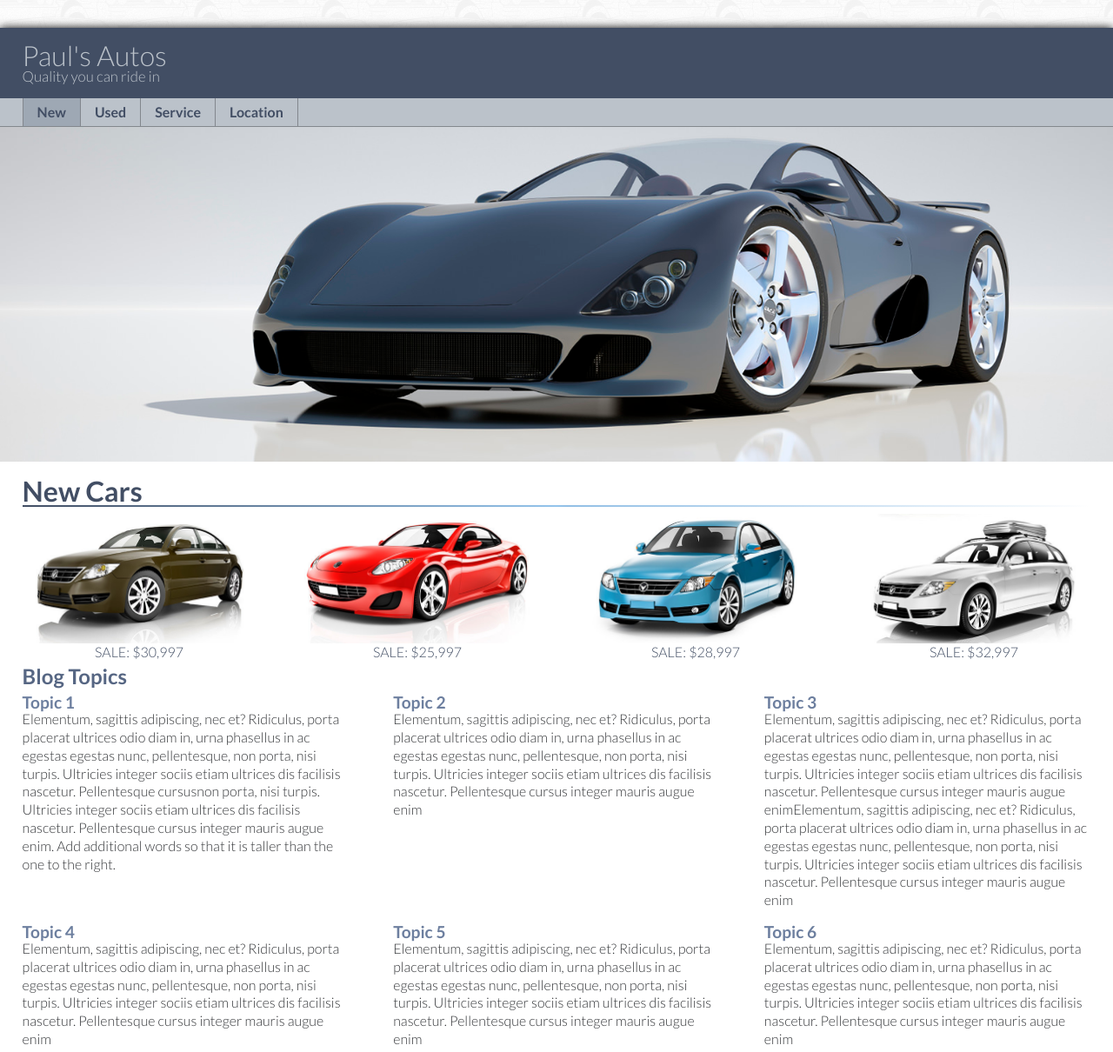
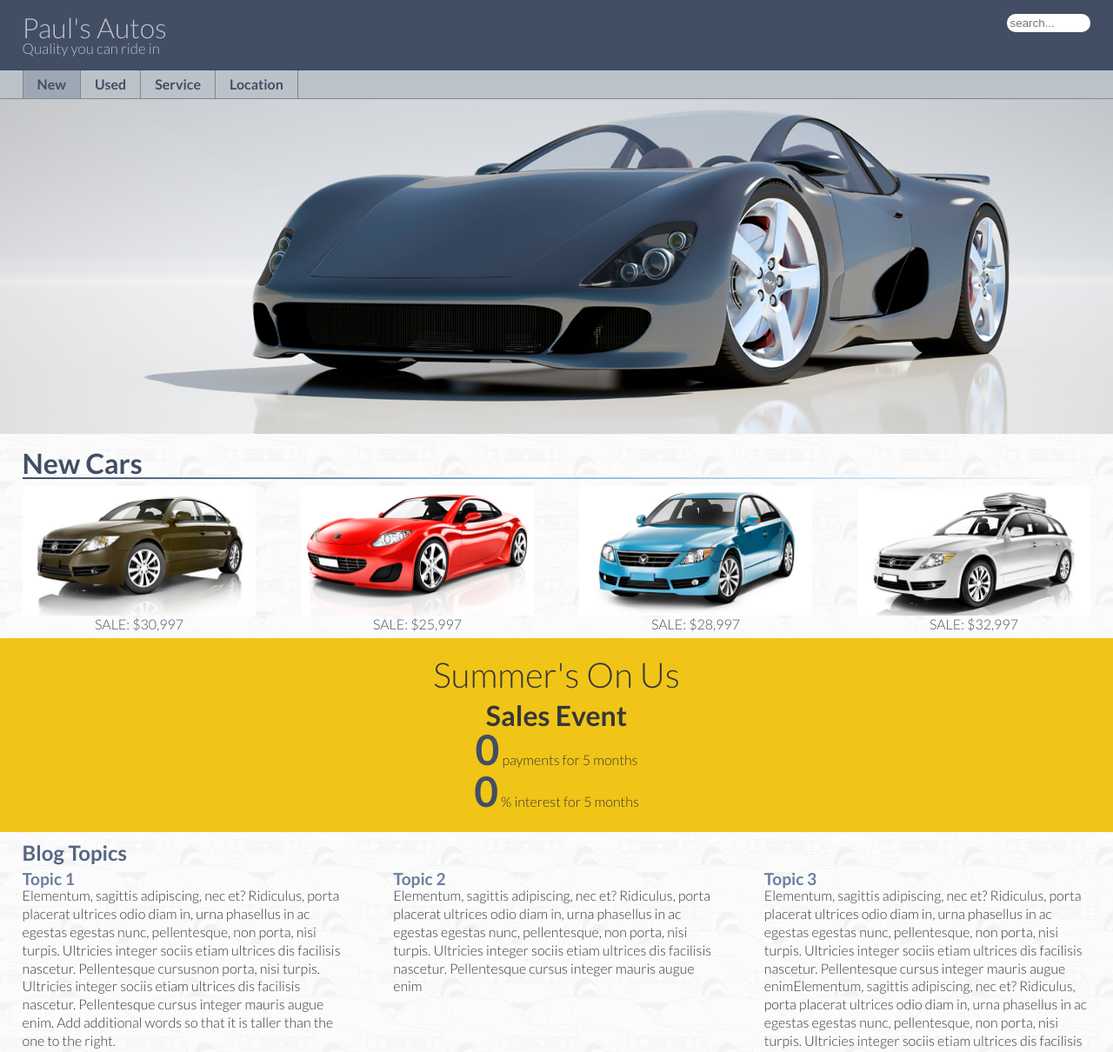
Before and after one commit to k-rahul94/rmf, a plain HTML site: page index.html in a window 1280 px wide. Shown: the top 1210 px of the page at 87% size. Drawn offline with Linux system fonts and the light colour scheme.

Commit message:
Completed Website

```diff
--- a/index.html
+++ b/index.html
@@ -9,9 +9,10 @@
     <link href="https://fonts.googleapis.com/css?family=Lato:300,700" rel="stylesheet">
 </head>
 <body>
-    <div id="wrapper">
+
     <!-- PAGE HEADER GOES HERE -->
     <header>
+        <form><input type="text" placeholder="search..."></form>
         <h1>Paul's Autos</h1>
         <h2>Quality you can ride in</h2>
     </header>
@@ -54,6 +55,13 @@
             <figcaption>SALE: $32,997</figcaption>
         </figure>
 
+        <div class="pop">
+            <p class="title">Summer's On Us</p>
+            <p class="subtitle">Sales Event</p>
+            <p class="copy"><span>0</span> payments for 5 months</p>
+            <p class="copy"><span>0</span> % interest for 5 months</p>
+        </div>
+
         <h2>Blog Topics</h2>
             <div class="blog">
                 <article>
@@ -95,6 +103,6 @@
     <footer>
         <p>&copy;2017 Paul's Auto &bull; <a href="tel:9875551234">987-555-1234</a></p>
     </footer>
-    </div>
+
 </body>
 </html>
--- a/scss/_small-default.scss
+++ b/scss/_small-default.scss
@@ -16,6 +16,17 @@ header {
     background-color: $primaryColor;
     color: $secondaryColor;
     padding: 1rem $gutter;
+
+    form {float:right;}
+    form input {
+        width: 6rem;
+        border-radius: 10px;
+        margin-right:2%;
+        padding: .2rem;
+        border: none;
+        transition: width .5s;
+    }
+    form input:focus{width:8rem;}
 
     h1 {
         font-size: 2rem;
@@ -106,6 +117,21 @@ main {
         margin: .5rem $gutter;
         width: 100% - $gutterdbl;
     }
+
+    div.pop {
+        background-color: $accent;
+        text-align: center;
+        clear: both;
+        padding: 1rem 0;
+        .title {font-size: 2.5rem;}
+        .subtitle {font-size: 2rem; font-weight: $boldWeight;}
+        .copy {padding: .5rem 0;}
+        .copy span {
+            font-size: 3rem;
+            color: $primaryColor;
+            font-weight: $boldWeight;
+        } // end span
+    }
 }
 //Overall styling for the FOOTER of the document
 footer {
--- a/scss/_variables.scss
+++ b/scss/_variables.scss
@@ -1,6 +1,7 @@
 $primaryColor: #424e64;
 $secondaryColor: #bbc2ca;
 $fontColor: #35373a;
+$accent: #f1c517;
 
 $defaultFont: 'Lato', sans-serif;
 $normalWeight: 300;
--- a/scss/styles.scss
+++ b/scss/styles.scss
@@ -1,9 +1,9 @@
 @import "variables";
 @import "reset";
 @import "small-default";
-@media only screen and (min-width: 560px) {
+@media only screen and (min-width: 35rem) {
     @import "medium";
 } /* end media query */
-@media only screen and (min-width: 1140px) {
+@media only screen and (min-width: 60rem) {
     @import "large";
 } /* end media query */
```
Also changed, not shown: css/styles.css. Lines whose indentation alone changed are shown as unchanged.
